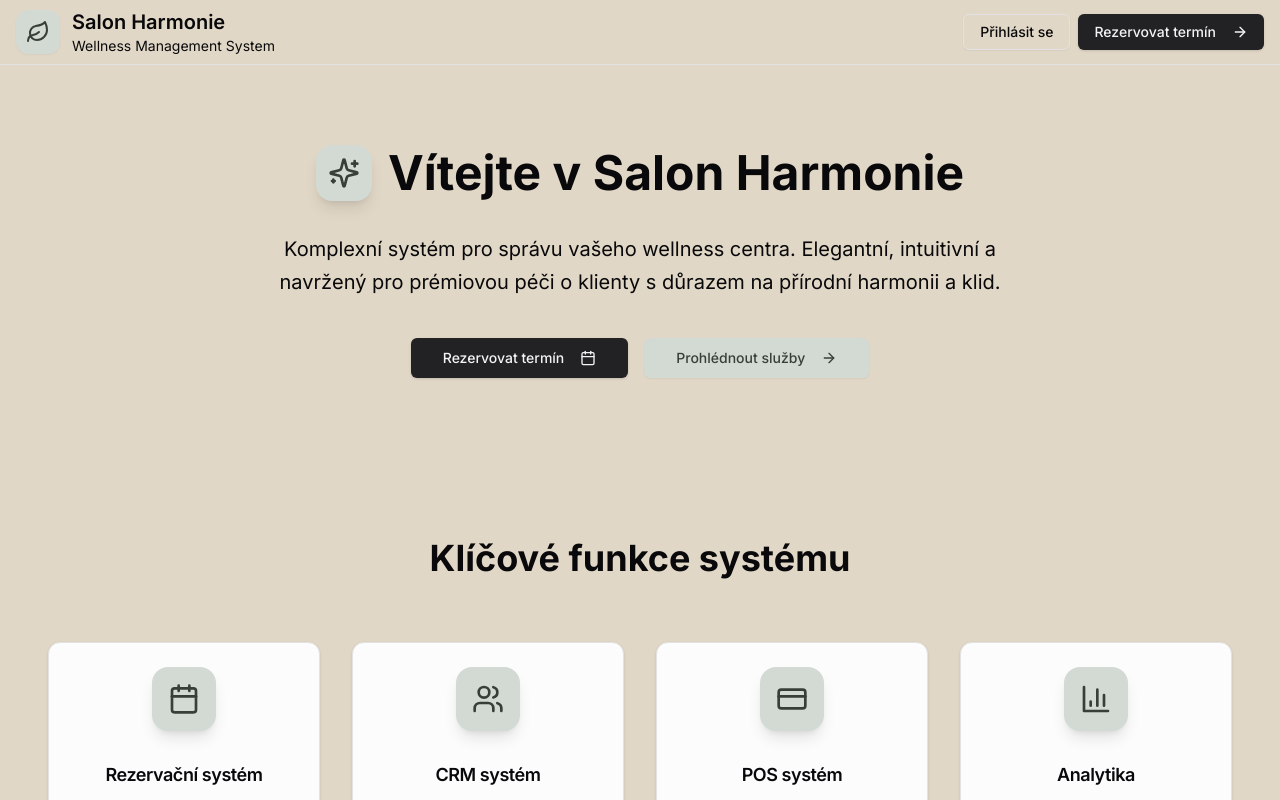
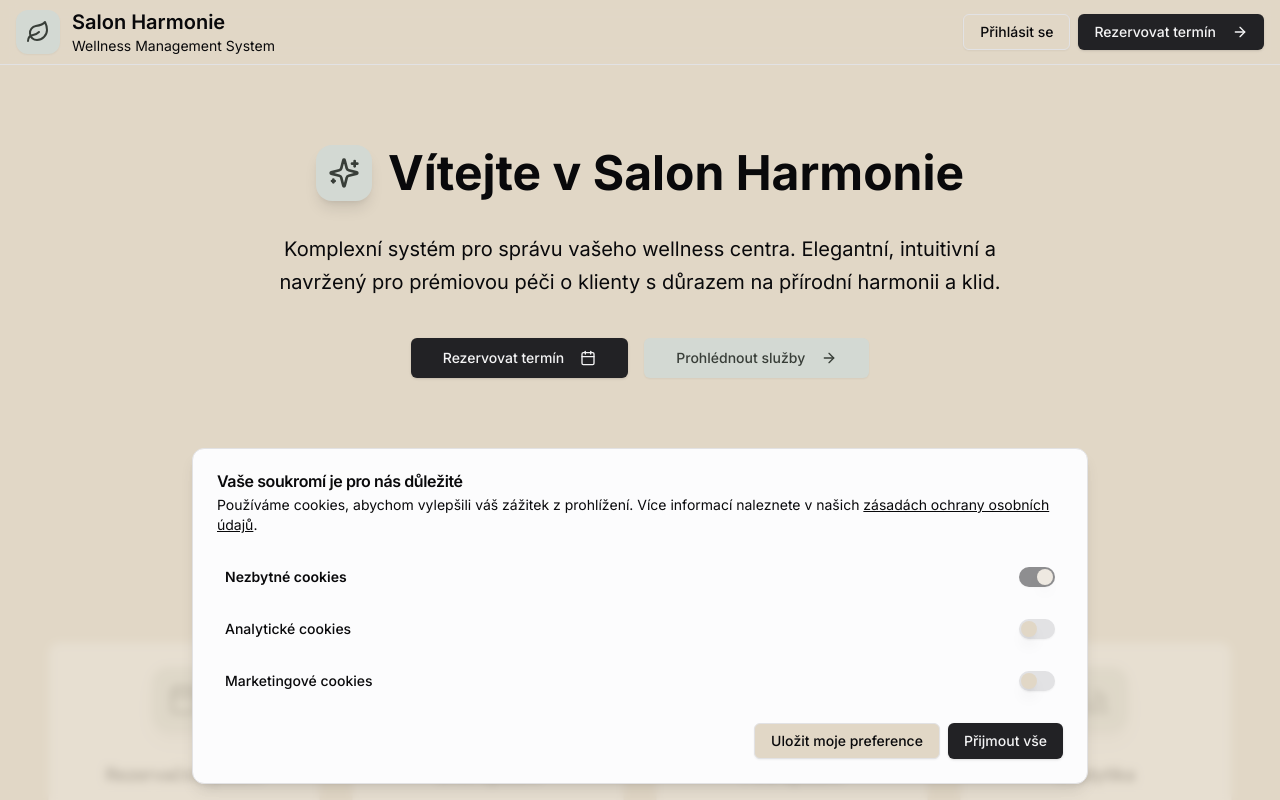
Before and after one commit to ishchuktaras/salon-harmonie-frontend, a Next.js app: page / in a window 1280 px wide. Shown: the top 800 px of the page. Built offline with nearby package versions, Linux system fonts and the light colour scheme.

Commit message:
feat(gdpr): Implement cookie consent banner and provider

```diff
--- a/package.json
+++ b/package.json
@@ -31,6 +31,7 @@
     "@radix-ui/react-select": "^2.2.6",
     "@radix-ui/react-separator": "^1.1.7",
     "@radix-ui/react-slot": "^1.2.3",
+    "@radix-ui/react-switch": "^1.2.6",
     "@radix-ui/react-tabs": "^1.1.13",
     "@radix-ui/react-toggle": "^1.1.10",
     "@radix-ui/react-toggle-group": "^1.1.11",
--- a/src/app/layout.tsx
+++ b/src/app/layout.tsx
@@ -2,6 +2,7 @@
 // Popis: Hlavní layout aplikace. Zde integrujeme náš AuthProvider.
 
 // Importujeme AuthProvider z jeho nového, odděleného umístění.
+import GDPRProvider from '@/components/gdpr/GDPRProvider';
 import { AuthProvider } from '@/providers/auth-provider';
 import { Inter } from 'next/font/google';
 import './globals.css';
@@ -27,7 +28,9 @@ export default function RootLayout({
           bude mít přístup k autentizačnímu kontextu.
         */}
         <AuthProvider>
-          {children}
+          <GDPRProvider>
+            {children}
+          </GDPRProvider>
         </AuthProvider>
       </body>
     </html>
--- /dev/null
+++ b/src/components/gdpr/CookieConsentBanner.tsx
@@ -0,0 +1,56 @@
+'use client';
+
+import React from 'react';
+import { useCookieConsent } from '@/hooks/useCookieConsent';
+import { Button } from '@/components/ui/button';
+import { Card, CardContent, CardHeader, CardTitle, CardDescription } from '@/components/ui/card';
+import { Switch } from '@/components/ui/switch';
+import { Label } from '@/components/ui/label';
+import Link from 'next/link';
+
+const CookieConsentBanner = () => {
+  const { consents, updateConsent, closeBanner, acceptAllConsents } = useCookieConsent();
+
+  return (
+    <div className="fixed bottom-0 left-0 right-0 z-50 p-4 bg-background/80 backdrop-blur-sm">
+      <Card className="max-w-4xl mx-auto shadow-lg">
+        <CardHeader>
+          <CardTitle>Vaše soukromí je pro nás důležité</CardTitle>
+          <CardDescription>
+            Používáme cookies, abychom vylepšili váš zážitek z prohlížení. Více informací naleznete v našich <Link href="/zasady-ochrany-osobnich-udaju" className="underline">zásadách ochrany osobních údajů</Link>.
+          </CardDescription>
+        </CardHeader>
+        <CardContent>
+          <div className="space-y-4">
+            <div className="flex items-center justify-between p-2 rounded-md bg-muted/50">
+              <Label htmlFor="necessary" className="font-semibold">Nezbytné cookies</Label>
+              <Switch id="necessary" checked disabled />
+            </div>
+            <div className="flex items-center justify-between p-2 rounded-md">
+              <Label htmlFor="analytics">Analytické cookies</Label>
+              <Switch
+                id="analytics"
+                checked={consents.analytics}
+                onCheckedChange={(checked: boolean) => updateConsent('analytics', checked)}
+              />
+            </div>
+            <div className="flex items-center justify-between p-2 rounded-md">
+              <Label htmlFor="marketing">Marketingové cookies</Label>
+              <Switch
+                id="marketing"
+                checked={consents.marketing}
+                onCheckedChange={(checked: boolean) => updateConsent('marketing', checked)}
+              />
+            </div>
+          </div>
+          <div className="flex flex-col sm:flex-row justify-end gap-2 mt-6">
+            <Button variant="outline" onClick={closeBanner}>Uložit moje preference</Button>
+            <Button onClick={acceptAllConsents}>Přijmout vše</Button>
+          </div>
+        </CardContent>
+      </Card>
+    </div>
+  );
+};
+
+export default CookieConsentBanner;
--- /dev/null
+++ b/src/components/gdpr/GDPRProvider.tsx
@@ -0,0 +1,63 @@
+'use client';
+
+import React, { createContext, useState, useEffect, ReactNode } from 'react';
+import { getCookieConsent, setCookieConsent, Consents } from '@/lib/gdpr/utils';
+import CookieConsentBanner from './CookieConsentBanner';
+
+// Definice typů pro hodnotu kontextu
+export interface GDPRContextType {
+  consents: Consents;
+  updateConsent: (key: string, value: boolean) => void;
+  acceptAllConsents: () => void;
+  isBannerOpen: boolean;
+  closeBanner: () => void;
+}
+
+export const GDPRContext = createContext<GDPRContextType | undefined>(undefined);
+
+// Typ pro props komponenty
+interface GDPRProviderProps {
+  children: ReactNode;
+}
+
+const GDPRProvider = ({ children }: GDPRProviderProps) => {
+  const [consents, setConsents] = useState<Consents>({ necessary: true });
+  const [isBannerOpen, setIsBannerOpen] = useState(false);
+
+  useEffect(() => {
+    const savedConsents = getCookieConsent();
+    if (Object.keys(savedConsents).length === 0) {
+      // Žádný souhlas nebyl uložen, zobrazíme banner s výchozím nastavením
+      setIsBannerOpen(true);
+      setConsents({ necessary: true, analytics: false, marketing: false });
+    } else {
+      setConsents(savedConsents);
+    }
+  }, []);
+
+  const updateConsent = (key: string, value: boolean) => {
+    if (key === 'necessary') return; // Nezbytné cookies nelze vypnout
+    setConsents((prevConsents) => ({ ...prevConsents, [key]: value }));
+  };
+
+  const acceptAllConsents = () => {
+      const allAccepted: Consents = { ...consents, analytics: true, marketing: true };
+      setConsents(allAccepted);
+      setCookieConsent(allAccepted);
+      setIsBannerOpen(false);
+  };
+
+  const closeBanner = () => {
+    setCookieConsent(consents);
+    setIsBannerOpen(false);
+  };
+
+  return (
+    <GDPRContext.Provider value={{ consents, updateConsent, acceptAllConsents, isBannerOpen, closeBanner }}>
+      {children}
+      {isBannerOpen && <CookieConsentBanner />}
+    </GDPRContext.Provider>
+  );
+};
+
+export default GDPRProvider;
--- /dev/null
+++ b/src/components/ui/switch.tsx
@@ -0,0 +1,29 @@
+"use client"
+
+import * as React from "react"
+import * as SwitchPrimitives from "@radix-ui/react-switch"
+
+import { cn } from "src/lib/utils"
+
+const Switch = React.forwardRef<
+  React.ElementRef<typeof SwitchPrimitives.Root>,
+  React.ComponentPropsWithoutRef<typeof SwitchPrimitives.Root>
+>(({ className, ...props }, ref) => (
+  <SwitchPrimitives.Root
+    className={cn(
+      "peer inline-flex h-5 w-9 shrink-0 cursor-pointer items-center rounded-full border-2 border-transparent shadow-sm transition-colors focus-visible:outline-none focus-visible:ring-2 focus-visible:ring-ring focus-visible:ring-offset-2 focus-visible:ring-offset-background disabled:cursor-not-allowed disabled:opacity-50 data-[state=checked]:bg-primary data-[state=unchecked]:bg-input",
+      className
+    )}
+    {...props}
+    ref={ref}
+  >
+    <SwitchPrimitives.Thumb
+      className={cn(
+        "pointer-events-none block h-4 w-4 rounded-full bg-background shadow-lg ring-0 transition-transform data-[state=checked]:translate-x-4 data-[state=unchecked]:translate-x-0"
+      )}
+    />
+  </SwitchPrimitives.Root>
+))
+Switch.displayName = SwitchPrimitives.Root.displayName
+
+export { Switch }
--- /dev/null
+++ b/src/hooks/useCookieConsent.tsx
@@ -0,0 +1,14 @@
+import { useContext } from 'react';
+import { GDPRContext, GDPRContextType } from '@/components/gdpr/GDPRProvider';
+
+/**
+ * Hook pro snadný přístup k GDPR kontextu (souhlasy a akce).
+ * Musí být použit uvnitř komponenty, která je obalena GDPRProviderem.
+ */
+export const useCookieConsent = (): GDPRContextType => {
+  const context = useContext(GDPRContext);
+  if (context === undefined) {
+    throw new Error('useCookieConsent must be used within a GDPRProvider');
+  }
+  return context;
+};
--- /dev/null
+++ b/src/lib/gdpr/utils.ts
@@ -0,0 +1,28 @@
+import Cookies from 'js-cookie';
+
+// Typ pro objekt se souhlasy
+export type Consents = Record<string, boolean>;
+
+/**
+ * Získá stav souhlasu s cookies z 'cookie_consent'.
+ * @returns {Consents} Objekt s aktuálními souhlasy, např. { analytics: true }.
+ */
+export const getCookieConsent = (): Consents => {
+  const cookie = Cookies.get('cookie_consent');
+  if (cookie) {
+    try {
+      return JSON.parse(cookie) as Consents;
+    } catch (e) {
+      return {};
+    }
+  }
+  return {};
+};
+
+/**
+ * Uloží stav souhlasu do 'cookie_consent'.
+ * @param {Consents} consents - Objekt se souhlasy k uložení.
+ */
+export const setCookieConsent = (consents: Consents): void => {
+  Cookies.set('cookie_consent', JSON.stringify(consents), { expires: 365, path: '/' });
+};
```
Also changed, not shown: 1 other file (tests, documents, lock files or other folders).
